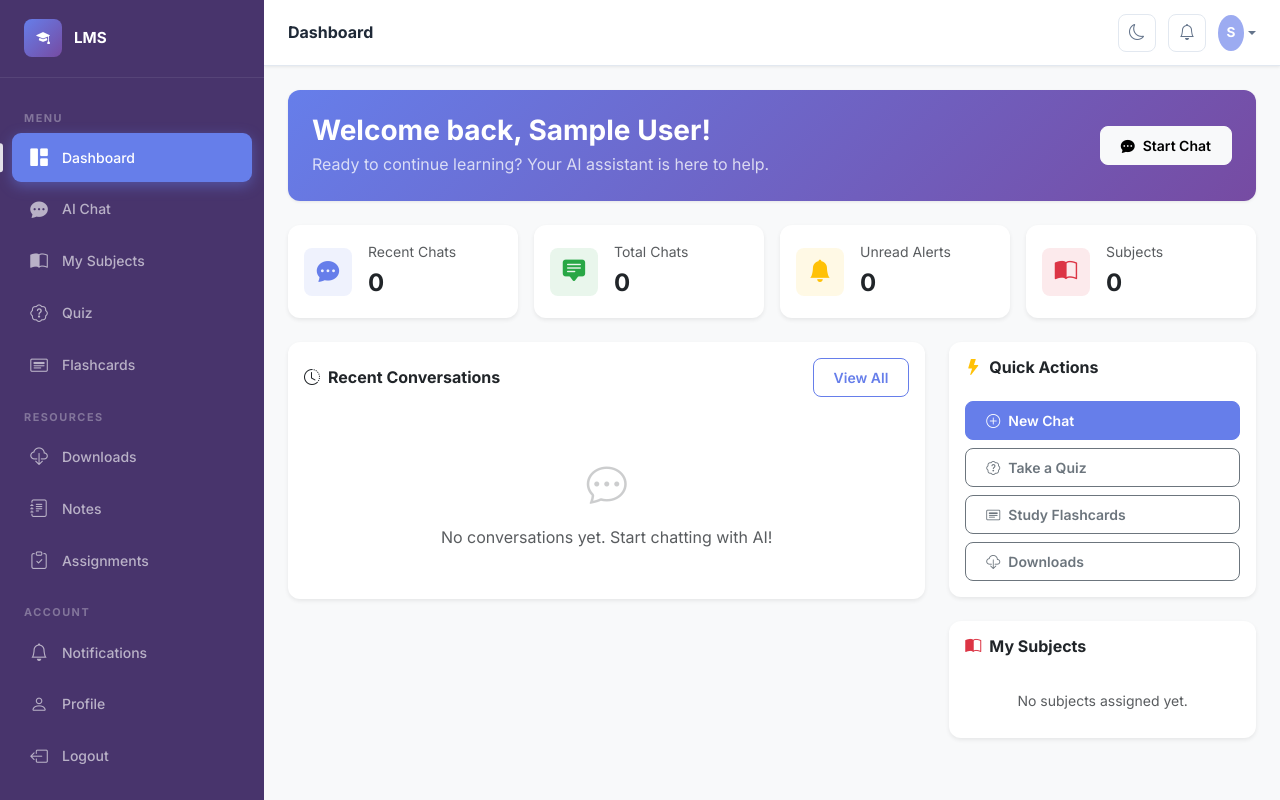
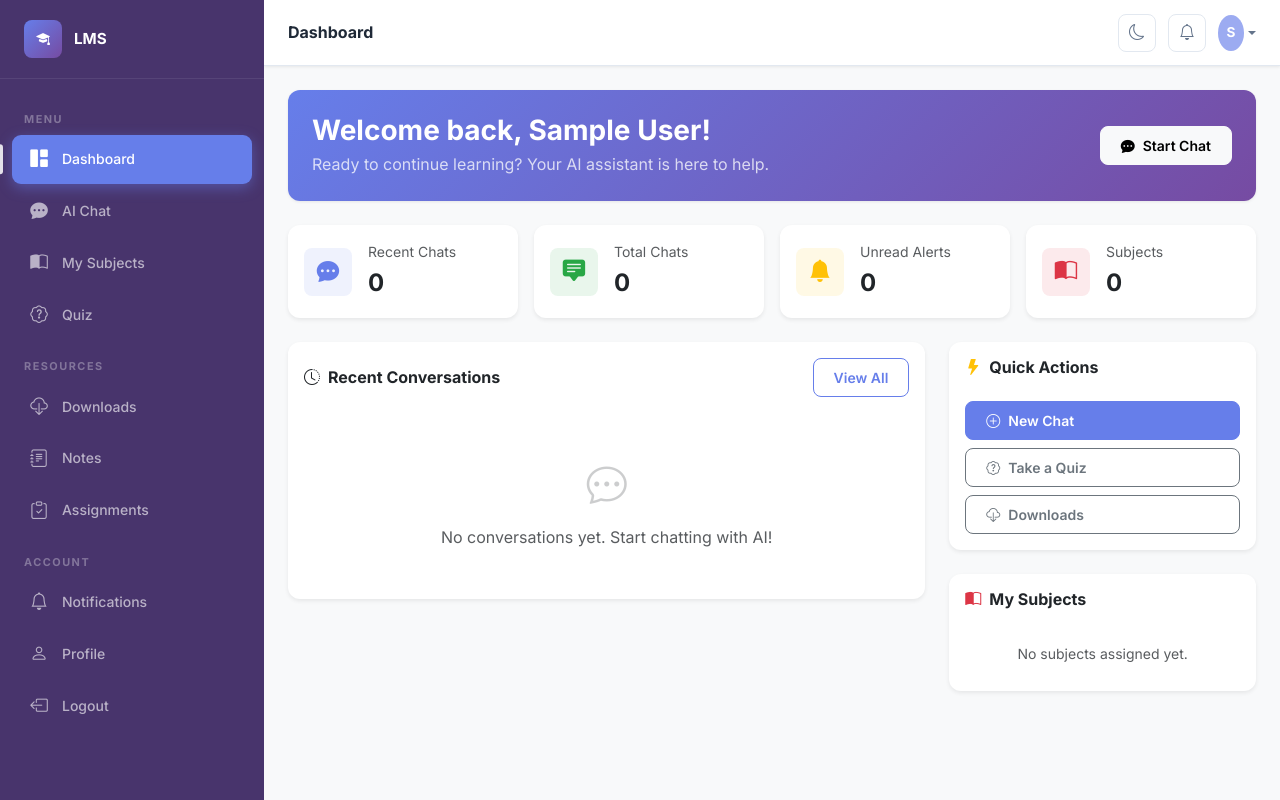
Before and after one commit to HammadMirza9392/Ahmad, a Flask app: page /student/ in a window 1280 px wide. Run offline with Flask 3, Linux system fonts and the light colour scheme; the visitor is signed in with stand-in values (Sample User, id 1); data comes from the database, SQL or seed files in the repository; data that the repository does not hold is empty; some libraries are stand-ins or nearby versions.

Commit message:
new updates

```diff
--- a/app/templates/admin/downloads/create.html
+++ b/app/templates/admin/downloads/create.html
@@ -42,8 +42,8 @@
                         <label for="category" class="form-label">Category</label>
                         <select class="form-select" id="category" name="category">
                             <option value="">-- Select Category --</option>
-                            {% for cat in categories %}
-                            <option value="{{ cat }}">{{ cat }}</option>
+                            {% for value, label in categories %}
+                            <option value="{{ value }}">{{ label }}</option>
                             {% endfor %}
                         </select>
                     </div>
--- a/app/templates/admin/institution/index.html
+++ b/app/templates/admin/institution/index.html
@@ -52,7 +52,7 @@
                     <label for="logo" class="form-label">Logo</label>
                     {% if inst.logo %}
                     <div class="mb-2">
-                        <img src="{{ url_for('static', filename='uploads/' + inst.logo) }}" alt="Current Logo" class="img-thumbnail" style="max-height: 80px;">
+                        <img src="{{ inst.logo }}" alt="Current Logo" class="img-thumbnail" style="max-height: 80px;">
                         <small class="d-block text-muted mt-1">Current logo</small>
                     </div>
                     {% endif %}
@@ -62,7 +62,7 @@
                     <label for="banner" class="form-label">Banner Image</label>
                     {% if inst.banner %}
                     <div class="mb-2">
-                        <img src="{{ url_for('static', filename='uploads/' + inst.banner) }}" alt="Current Banner" class="img-thumbnail" style="max-height: 80px;">
+                        <img src="{{ inst.banner }}" alt="Current Banner" class="img-thumbnail" style="max-height: 80px;">
                         <small class="d-block text-muted mt-1">Current banner</small>
                     </div>
                     {% endif %}
@@ -72,7 +72,7 @@
                     <label for="favicon" class="form-label">Favicon</label>
                     {% if inst.favicon %}
                     <div class="mb-2">
-                        <img src="{{ url_for('static', filename='uploads/' + inst.favicon) }}" alt="Current Favicon" class="img-thumbnail" style="max-height: 40px;">
+                        <img src="{{ inst.favicon }}" alt="Current Favicon" class="img-thumbnail" style="max-height: 40px;">
                         <small class="d-block text-muted mt-1">Current favicon</small>
                     </div>
                     {% endif %}
--- a/app/templates/layouts/student.html
+++ b/app/templates/layouts/student.html
@@ -41,12 +41,6 @@
                 <i class="bi bi-patch-question"></i> Quiz
             </a>
         </div>
-        <div class="nav-item">
-            <a href="{{ url_for('student.flashcards') }}" class="nav-link {% if 'flashcard' in request.endpoint %}active{% endif %}">
-                <i class="bi bi-card-heading"></i> Flashcards
-            </a>
-        </div>
-
         <div class="sidebar-section">Resources</div>
         <div class="nav-item">
             <a href="{{ url_for('student.downloads') }}" class="nav-link {% if 'download' in request.endpoint %}active{% endif %}">
--- a/app/templates/student/dashboard/index.html
+++ b/app/templates/student/dashboard/index.html
@@ -137,9 +137,6 @@
                     <a href="{{ url_for('student.quiz') }}" class="btn btn-outline-secondary text-start">
                         <i class="bi bi-patch-question me-2"></i>Take a Quiz
                     </a>
-                    <a href="{{ url_for('student.flashcards') }}" class="btn btn-outline-secondary text-start">
-                        <i class="bi bi-card-heading me-2"></i>Study Flashcards
-                    </a>
                     <a href="{{ url_for('student.downloads') }}" class="btn btn-outline-secondary text-start">
                         <i class="bi bi-cloud-download me-2"></i>Downloads
                     </a>
```
Also changed, not shown: app/templates/student/downloads/index.html (+4 -4 lines).
